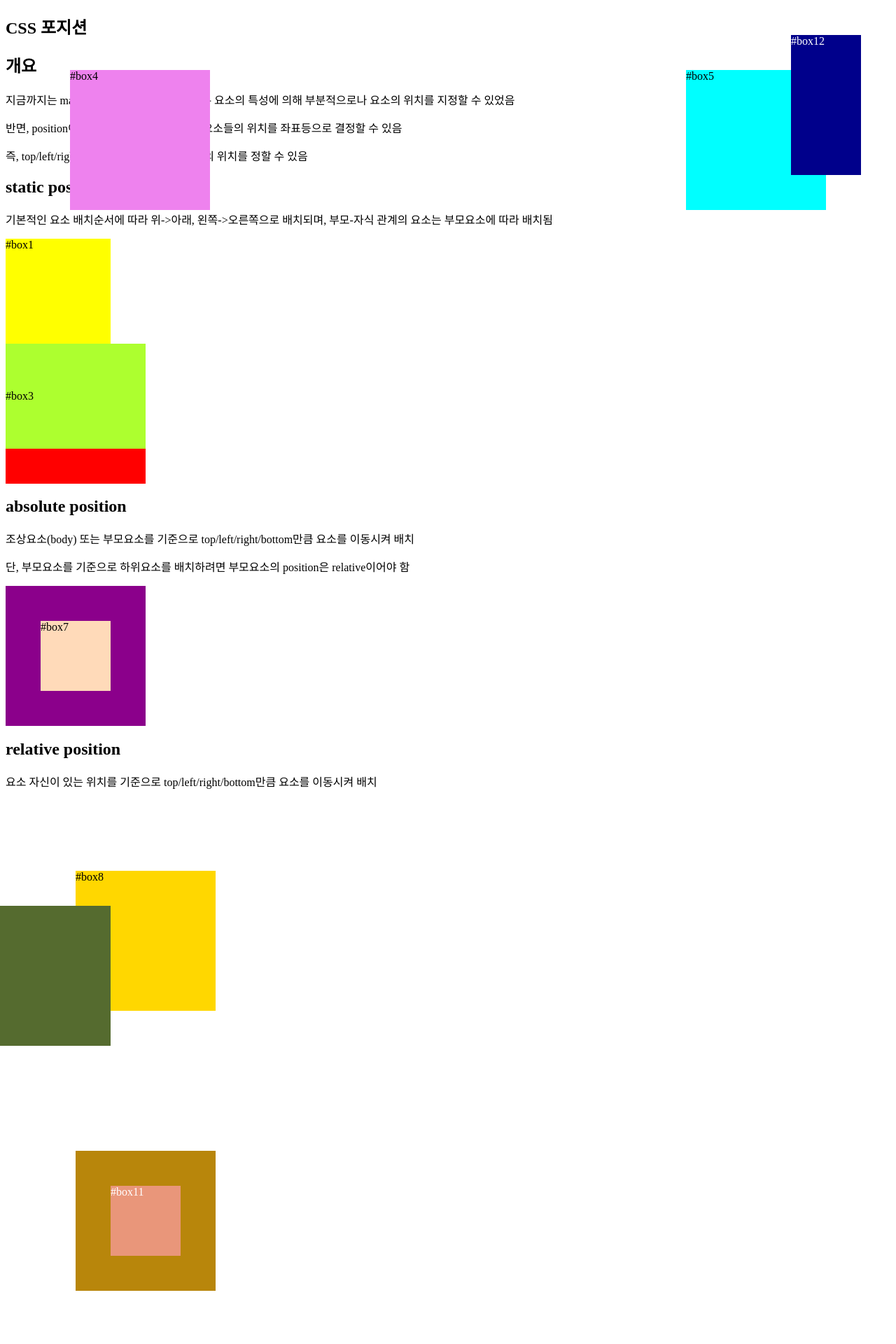
After one commit to pq100/frontends, a FastAPI app: template views/templates/css/06position.html in a window 1280 px wide. The commit adds this page. Shown: the top 1920 px of the page at 70% size. Run offline with FastAPI, Linux system fonts and the light colour scheme; the template is opened without the code that fills it, so the values that code supplies are empty.

Commit message:
css3 - 포지션

```diff
--- a/app/routes/css.py
+++ b/app/routes/css.py
@@ -33,3 +33,7 @@ async def box(req: Request):
 @css_router.get('/list')
 async def lists(req: Request):
     return templates.TemplateResponse('css/05list.html', {'request': req})
+
+@css_router.get('/position')
+async def position(req: Request):
+    return templates.TemplateResponse('css/06position.html', {'request': req})
--- /dev/null
+++ b/views/templates/css/06position.html
@@ -0,0 +1,117 @@
+<!DOCTYPE html>
+<html lang="ko">
+<head>
+    <meta charset="UTF-8">
+    <title>CSS 포지션</title>
+    <style>
+        /* static : 고정 위치 - top/left/right/bottom은 적용x */
+        #box1 { width: 150px; height: 150px; background: yellow; left: 100px }
+
+        #box2 { width: 200px; height: 200px; background: red; }
+        /* box3은 box2 너비 내에 배치 */
+        #box3 { background: greenyellow; line-height: 150px }
+
+        /* abslute- 절대좌표 */
+        #box4 { width: 200px; height: 200px; background: violet; position: absolute; top: 100px; left: 100px }
+
+        #box5 { width: 200px; height: 200px; background: cyan; position: absolute; top: 100px; right: 100px }
+
+        /* box7의 기준점을 box6이 있는 위치로 잡으려면 box6의 position을 relative로 설정해야 함! */
+        #box6 { width: 200px; height: 200px; background: darkmagenta; position: relative }
+        #box7 { width: 100px; height: 100px; background: peachpuff; position: absolute; top: 50px; left: 50px }
+
+        #box8 { width: 200px; height: 200px; background: gold; position: relative; top: 100px; left: 100px }
+
+        #box9 { width: 200px; height: 200px; background: darkolivegreen; position: relative; bottom: 50px; right: 50px }
+
+        /* 부모요소 내 자식요소는 부모요소의 위치가 바뀌면 같이 위치가 바뀜 */
+        #box10 { width: 200px; height: 200px; background: darkgoldenrod; color: white; margin: 100px}
+        #box11 { width: 100px; height: 100px; background: darksalmon; position: relative; color: white; top: 50px; left: 50px }
+
+        /* fixed */
+        #box12 { width: 100px; height: 200px; background: darkblue; position: fixed; color: white; top: 50px; right: 50px }
+
+        /* z-index */
+        #box13 { width: 500px; height: 400px; border: 1px solid black; position: relative }
+        #box14, #box15, #box16 { width: 200px; height: 200px; position: absolute }
+        #box14 { background: mediumslateblue; top: 50px; left: 50px; z-index: 999 }
+        #box15 { background: orange; top: 100px; left: 100px; z-index: 888 }
+        #box16 { background: skyblue; top: 150px; left: 150px}
+
+    </style>
+</head>
+<body>
+    <h2>CSS 포지션</h2>
+    <h2>개요</h2>
+    <p>지금까지는 margin/padding 또는
+        인라인/블록 요소의 특성에 의해
+        부분적으로나 요소의 위치를 지정할 수 있었음</p>
+    <p>반면, position이라는 속성을 이용하면
+        html 요소들의 위치를 좌표등으로 결정할 수 있음</p>
+    <p>즉, top/left/right/bottom 등의 속성으로
+        요소의 위치를 정할 수 있음</p>
+
+
+    <h2>static position</h2>
+    <p>기본적인 요소 배치순서에 따라 위->아래, 왼쪽->오른쪽으로
+        배치되며, 부모-자식 관계의 요소는 부모요소에 따라 배치됨</p>
+
+    <div id="box1">#box1</div>
+
+    <div id="box2">
+        <div id="box3">#box3</div>
+    </div>
+
+
+    <h2>absolute position</h2>
+    <p>조상요소(body) 또는 부모요소를 기준으로
+        top/left/right/bottom만큼 요소를 이동시켜 배치</p>
+    <p>단, 부모요소를 기준으로 하위요소를 배치하려면
+        부모요소의 position은 relative이어야 함</p>
+
+    <div id="box4">#box4</div>
+    <div id="box5">#box5</div>
+    <div id="box6">
+        <div id="box7">#box7</div>
+    </div>
+
+    <h2>relative position</h2>
+    <p>요소 자신이 있는 위치를 기준으로
+        top/left/right/bottom만큼 요소를 이동시켜 배치</p>
+
+    <div id="box8">#box8</div>
+    <div id="box9">#box9</div>
+
+    <div id="box10">
+        <div id="box11">#box11</div>
+    </div>
+
+
+    <h2>fixed position</h2>
+    <p>뷰포트(웹페이지 가시영역)를 기준으로
+        top/left/right/bottom만큼 요소를 이동시켜 배치</p>
+    <p>따라서, 브라우져를 스크롤하더라도
+        뷰포트의 특정위치에 요소가 배치됨</p>
+
+    <div id="box12">#box12</div>
+
+
+    <h2>z-index</h2>
+    <p>요소를 배치하다보면 설정된 위치나 방식에 따라
+        서로 겹칠수 있음</p>
+    <p>즉, 먼저 만들어진 요소는 나중에 만들어진 요소보다
+        밑(뒤)에 배치됨</p>
+
+    <p>요소가 쌓이는 순서를 지정하고 싶다면
+        z-index를 지정하면 됨</p>
+    <p>z-index값이 클수록 앞쪽에 위치함</p>
+
+    <div id="box13">
+        <div id="box14">#box14</div>
+        <div id="box15">#box15</div>
+        <div id="box16">#box16</div>
+    </div>
+
+
+</body>
+</html>
--- a/views/templates/css/index.html
+++ b/views/templates/css/index.html
@@ -12,6 +12,7 @@
     <li>03 - CSS 텍스트 [<a href="/css/text">이동</a>]</li>
     <li>04 - CSS 박스 [<a href="/css/box">이동</a>]</li>
     <li>05 - CSS 리스트 [<a href="/css/list">이동</a>]</li>
+    <li>06 - CSS 포지션 [<a href="/css/position">이동</a>]</li>
 </ul>
 </body>
 </html>
```
